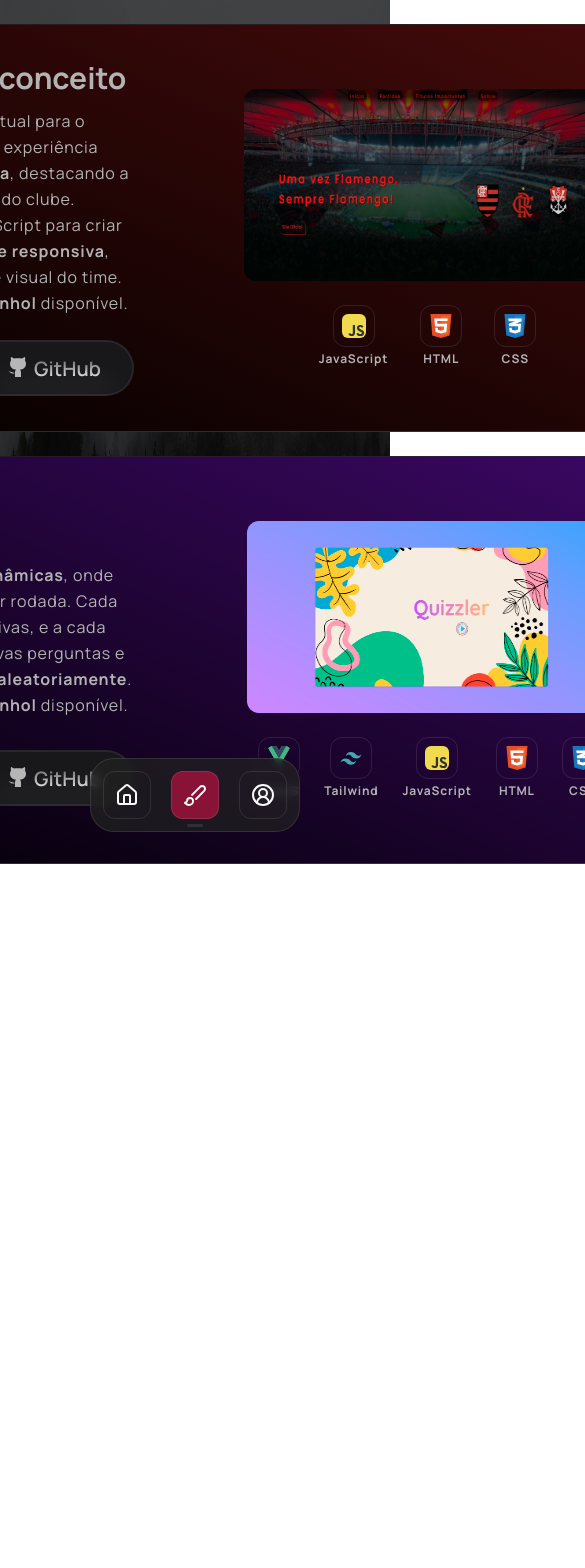
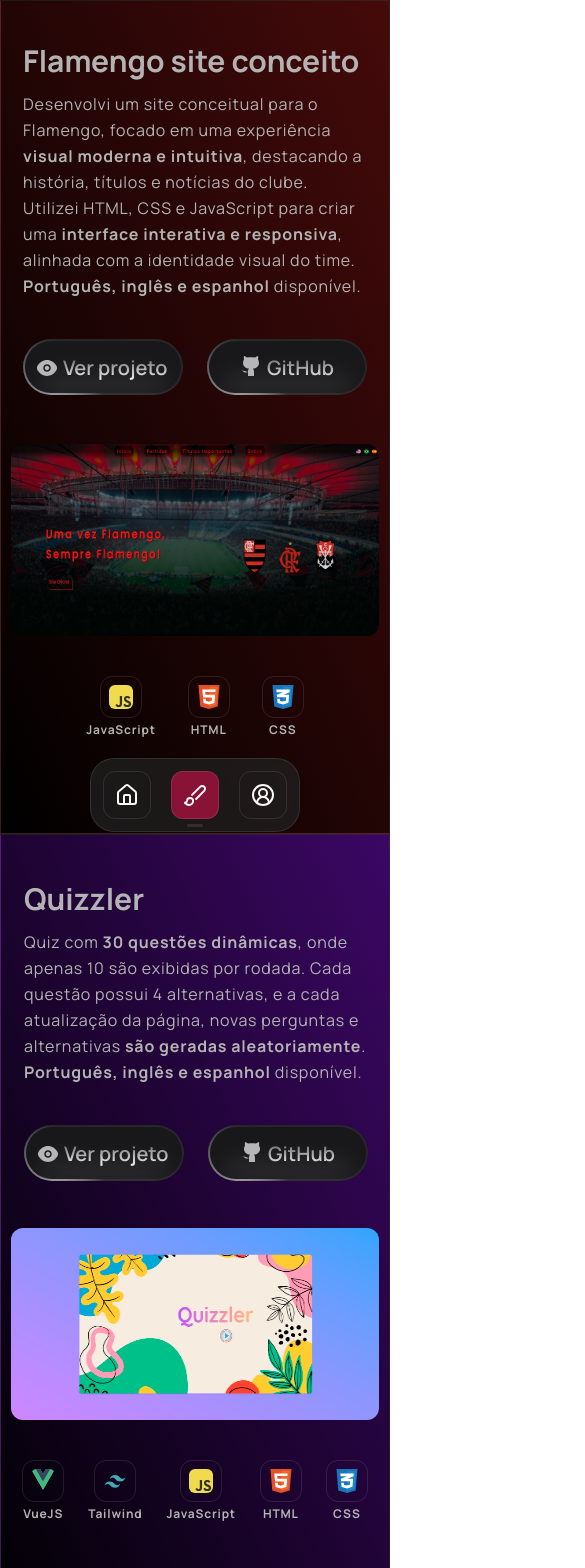
Before and after one commit to Gabriel-augt/portfolio, a Vue app: page /projects in a window 390 px wide. Shown: the top 1568 px of the page, 585 px wide, since content can reach past the window. Before the commit the page ends 864 px from the top, so only its background shows below. Built offline with nearby package versions, Linux system fonts and the light colour scheme.

Commit message:
responsive projects page

```diff
--- a/src/App.vue
+++ b/src/App.vue
@@ -69,7 +69,7 @@ enableUrlStyles();
 
   <main>
 
-    <figure class="absolute bg-gradient-to-tr from-black to-black/95">
+    <figure class="fixed bg-gradient-to-tr from-black to-black/95">
       <img class="w-screen h-screen opacity-30" src="/bg.jpg">
     </figure>
 
@@ -77,7 +77,8 @@ enableUrlStyles();
 
   <footer>
 
-    <div class="fixed z-30 text-xl border bg-black-975 backdrop-blur-sm border-gray-925 text-white-25 rounded-3xl bottom-3 left-2/4 -translate-x-2/4 flex-nowrap">
+    <div class="fixed z-30 text-xl border bg-black-975 backdrop-blur-sm border-gray-925 text-white-25 rounded-3xl bottom-3 left-2/4 -translate-x-2/4 flex-nowrap
+    max-[850px]:h-">
 
       <nav class="z-10 flex flex-row gap-5 p-3 text-xs tracking-wider font-manrope">
 
--- a/src/components/HomeButtons.vue
+++ b/src/components/HomeButtons.vue
@@ -17,7 +17,7 @@ import { Linkedin ,Github } from 'lucide-vue-next';
 
             <div class="absolute inset-0.5 rounded-full bg-zinc-900"></div>
 
-            <div class="absolute bottom-0 w-4/5 transition-all duration-500 -translate-x-1/2 rounded-full opacity-50 left-1/2 h-1/3 bg-white/10 blur-md group-hover:h-2/3 group-hover:opacity-100"></div>
+            <div class="absolute bottom-0 w-4/5 transition-all duration-500 -translate-x-1/2 rounded-full opacity-50 left-1/2 h-1/3 bg-white/10 blur-md group-hover:h-2/3 group-hover:opacity-100 max-lg:opacity-100"></div>
 
             <span class="relative flex flex-row gap-1 mt-px ml-6 text-xl font-semibold text-center text-transparent transition-all duration-200 font-manrope bg-gradient-to-b from-white/25 to-white bg-clip-text">
               <Linkedin fill="#FFF" />
@@ -41,7 +41,7 @@ import { Linkedin ,Github } from 'lucide-vue-next';
 
                     <div class="absolute inset-0.5 rounded-full bg-zinc-900"></div>
 
-                    <div class="absolute bottom-0 w-4/5 transition-all duration-500 -translate-x-1/2 rounded-full opacity-50 left-1/2 h-1/3 bg-white/10 blur-md group-hover:h-2/3 group-hover:opacity-100"></div>
+                    <div class="absolute bottom-0 w-4/5 transition-all duration-500 -translate-x-1/2 rounded-full opacity-50 left-1/2 h-1/3 bg-white/10 blur-md group-hover:h-2/3 group-hover:opacity-100 max-lg:opacity-100"></div>
 
                     <span class="relative flex flex-row gap-1 mt-px ml-8 text-xl font-semibold text-center text-transparent transition-all duration-200 font-manrope bg-gradient-to-b from-white/25 to-white bg-clip-text">
                     <Github fill="#FFF" />
--- a/src/components/Projects.vue
+++ b/src/components/Projects.vue
@@ -3,7 +3,7 @@ import FirstProject from './individual-projects/FirstProject.vue';
 import SecondProject from './individual-projects/SecondProject.vue';
 </script>
 <template>
-    <main class="flex flex-col items-center w-full h-screen font-manrope text-white-75">
+    <main class="flex flex-col items-center w-screen h-screen font-manrope text-white-75">
 
         <FirstProject />
 
--- a/src/components/individual-projects/FirstProject.vue
+++ b/src/components/individual-projects/FirstProject.vue
@@ -2,12 +2,14 @@
 import { Github } from 'lucide-vue-next';
 </script>
 <template>
-    <section class="w-[1200px] flex flex-col items-center justify-center gap-6 h-min z-10">
+    <section class="z-10 flex flex-col items-center justify-center gap-6">
 
         <section class="w-[908px] h-[408px] mt-6 flex flex-row justify-center items-center border
-        border-gray-925 rounded-4xl bg-gradient-to-tr from-black to-red-950">
+        border-gray-925 rounded-4xl bg-gradient-to-tr from-black to-red-950 max-[850px]:mt-0
+        max-[850px]:rounded-none max-[850px]:flex-col max-[850px]:h-[834px] max-[960px]:w-screen z-10">
 
-            <div class="h-full grow flex flex-col justify-center items-start ml-12 rounded-[31px]">
+            <div class="h-full grow flex flex-col justify-center items-start ml-12
+            rounded-[31px] max-[850px]:ml-0 max-[850px]:-mt-6">
                 <h1 class="mb-3 text-3xl font-bold">Flamengo site conceito</h1>
 
                 <p class="text-base max-w-[340px] tracking-wider leading-relaxed">
@@ -19,7 +21,7 @@ import { Github } from 'lucide-vue-next';
 
                 <div class="flex flex-row gap-6">
 
-                    <button class="flex flex-row items-center justify-center gap-4 mt-6">
+                    <button class="flex flex-row items-center justify-center gap-4 mt-6 max-[850px]:mt-10">
 
                         <a href="https://flamengogb.netlify.app" target="_blank"
                         class="relative inline-flex items-center px-20 overflow-hidden transition rounded-full py-7 group bg-zinc-800 ">
@@ -28,13 +30,13 @@ import { Github } from 'lucide-vue-next';
 
                                 <div class="absolute h-[100cqw] w-[100cqw] animate-spin
                                 bg-[conic-gradient(from_0_at_50%_50%,rgba(255,255,255,0.5)_0deg,transparent_60deg,transparent_300deg,rgba(255,255,255,0.5)_360deg)]
-                                opacity-0 transition duration-300 [animation-duration:3s] group-hover:opacity-100"></div>
+                                opacity-0 transition duration-300 [animation-duration:3s] group-hover:opacity-100 max-lg:opacity-100"></div>
 
                                 <div class="absolute inset-0.5 rounded-full bg-zinc-900"></div>
 
-                                <div class="absolute bottom-0 w-4/5 transition-all duration-500 -translate-x-1/2 rounded-full opacity-50 left-1/2 h-1/3 bg-white/10 blur-md group-hover:h-2/3 group-hover:opacity-100"></div>
+                                <div class="absolute bottom-0 w-4/5 transition-all duration-500 -translate-x-1/2 rounded-full opacity-50 left-1/2 h-1/3 bg-white/10 blur-md group-hover:h-2/3 group-hover:opacity-100 max-lg:opacity-100"></div>
 
-                                <span class="relative flex flex-row gap-1 mt-px ml-3 text-xl font-semibold text-center text-transparent transition-all font-manrope bg-gradient-to-b from-white/25 to-white bg-clip-text duration-200a">
+                                <span class="relative flex flex-row gap-1 mt-px ml-3 text-xl font-semibold text-center text-transparent transition-all duration-200 font-manrope bg-gradient-to-b from-white/25 to-white bg-clip-text">
                                     <figure class="w-6 h-6 mt-[2px]">
                                         <img src="/eye.svg">
                                     </figure>
@@ -44,20 +46,20 @@ import { Github } from 'lucide-vue-next';
                         </a>
                     </button>
 
-                    <button class="flex flex-row items-center justify-center gap-4 mt-6">
+                    <button class="flex flex-row items-center justify-center gap-4 mt-6 max-[850px]:mt-10">
                         <a href="https://github.com/Gabriel-augt/flamengo-website" target="_blank"
                         class="relative inline-flex items-center px-20 overflow-hidden transition rounded-full py-7 group bg-zinc-800 ">
                             <div class="absolute inset-0 flex items-center [container-type:inline-size]">
 
                                 <div class="absolute h-[100cqw] w-[100cqw] animate-spin
                                 bg-[conic-gradient(from_0_at_50%_50%,rgba(255,255,255,0.5)_0deg,transparent_60deg,transparent_300deg,rgba(255,255,255,0.5)_360deg)]
-                                opacity-0 transition duration-300 [animation-duration:3s] group-hover:opacity-100"></div>
+                                opacity-0 transition duration-300 [animation-duration:3s] group-hover:opacity-100 max-lg:opacity-100"></div>
 
                                 <div class="absolute inset-0.5 rounded-full bg-zinc-900"></div>
 
-                                <div class="absolute bottom-0 w-4/5 transition-all duration-500 -translate-x-1/2 rounded-full opacity-50 left-1/2 h-1/3 bg-white/10 blur-md group-hover:h-2/3 group-hover:opacity-100"></div>
+                                <div class="absolute bottom-0 w-4/5 transition-all duration-500 -translate-x-1/2 rounded-full opacity-50 left-1/2 h-1/3 bg-white/10 blur-md group-hover:h-2/3 group-hover:opacity-100 max-lg:opacity-100"></div>
 
-                                <span class="relative flex flex-row gap-1 mt-px ml-8 text-xl font-semibold text-center text-transparent transition-all font-manrope bg-gradient-to-b from-white/25 to-white bg-clip-text duration-200a">
+                                <span class="relative flex flex-row gap-1 mt-px ml-8 text-xl font-semibold text-center text-transparent transition-all duration-200 font-manrope bg-gradient-to-b from-white/25 to-white bg-clip-text">
                                 <Github fill="#B6B6B6" />
                                 GitHub
                                 </span>
@@ -68,12 +70,12 @@ import { Github } from 'lucide-vue-next';
 
             </div>
 
-            <section class="flex flex-col items-center justify-center h-full gap-6 grow">
+            <section class="flex flex-col items-center justify-center h-full gap-6 grow max-[850px]:-mt-28">
                 <figure>
                     <img class="w-[368px] h-[192px] rounded-xl" src="/flamengo-print.png">
                 </figure>
 
-                <div class="flex flex-row gap-8 font-bold tracking-wider">
+                <div class="flex flex-row gap-8 font-bold tracking-wider max-[850px]:mt-4">
 
                     <div class="flex flex-col items-center">
                         <figure class="p-2 border rounded-xl border-gray-925 hover:bg-black-925">
--- a/src/components/individual-projects/SecondProject.vue
+++ b/src/components/individual-projects/SecondProject.vue
@@ -2,12 +2,15 @@
 import { Github } from 'lucide-vue-next';
 </script>
 <template>
-    <section class="w-[1200px] flex flex-col items-center justify-center gap-6 h-min z-10">
+
+    <section class="z-10 flex flex-col items-center justify-center gap-6 h-min">
 
         <section class="w-[908px] h-[408px] mt-6 flex flex-row justify-center items-center border
-        border-gray-925 rounded-4xl bg-gradient-to-tr from-black to-purple-950">
+        border-gray-925 rounded-4xl bg-gradient-to-tr from-black to-purple-950 max-[850px]:mt-0
+         max-[850px]:rounded-none max-[850px]:flex-col max-[850px]:h-[834px] max-[960px]:w-screen z-10">
 
-            <div class="h-full grow flex flex-col justify-center items-start ml-12 rounded-[31px]">
+            <div class="h-full grow flex flex-col justify-center items-start ml-12 rounded-[31px]
+            max-[344px]:ml-2 max-[850px]:ml-4 max-[850px]:-mb-48 max-[850px]:-mt-24">
                 <h1 class="mb-3 text-3xl font-bold">Quizzler</h1>
 
                 <p class="text-base max-w-[358px] tracking-wider leading-relaxed">
@@ -17,9 +20,9 @@ import { Github } from 'lucide-vue-next';
                     <strong>Português, inglês e espanhol</strong> disponível.
                 </p>
 
-                <div class="flex flex-row gap-6">
+                <div class="flex flex-row gap-6 max-[344px]:-ml-2">
 
-                    <button class="flex flex-row items-center justify-center gap-4 mt-8">
+                    <button class="flex flex-row items-center justify-center gap-4 mt-10">
 
                         <a href="https://quiizzler.netlify.app/" target="_blank"
                         class="relative inline-flex items-center px-20 overflow-hidden transition rounded-full py-7 group bg-zinc-800 ">
@@ -28,13 +31,13 @@ import { Github } from 'lucide-vue-next';
 
                                 <div class="absolute h-[100cqw] w-[100cqw] animate-spin
                                 bg-[conic-gradient(from_0_at_50%_50%,rgba(255,255,255,0.5)_0deg,transparent_60deg,transparent_300deg,rgba(255,255,255,0.5)_360deg)]
-                                opacity-0 transition duration-300 [animation-duration:3s] group-hover:opacity-100"></div>
+                                opacity-0 transition duration-300 [animation-duration:3s] group-hover:opacity-100 max-lg:opacity-100"></div>
 
                                 <div class="absolute inset-0.5 rounded-full bg-zinc-900"></div>
 
-                                <div class="absolute bottom-0 w-4/5 transition-all duration-500 -translate-x-1/2 rounded-full opacity-50 left-1/2 h-1/3 bg-white/10 blur-md group-hover:h-2/3 group-hover:opacity-100"></div>
+                                <div class="absolute bottom-0 w-4/5 transition-all duration-500 -translate-x-1/2 rounded-full opacity-50 left-1/2 h-1/3 bg-white/10 blur-md group-hover:h-2/3 group-hover:opacity-100 max-lg:opacity-100"></div>
 
-                                <span class="relative flex flex-row gap-1 mt-px ml-3 text-xl font-semibold text-center text-transparent transition-all font-manrope bg-gradient-to-b from-white/25 to-white bg-clip-text duration-200a">
+                                <span class="relative flex flex-row gap-1 mt-px ml-3 text-xl font-semibold text-center text-transparent transition-all duration-200 font-manrope bg-gradient-to-b from-white/25 to-white bg-clip-text">
                                     <figure class="w-6 h-6 mt-[2px]">
                                         <img src="/eye.svg">
                                     </figure>
@@ -44,20 +47,20 @@ import { Github } from 'lucide-vue-next';
                         </a>
                     </button>
 
-                    <button class="flex flex-row items-center justify-center gap-4 mt-8">
+                    <button class="flex flex-row items-center justify-center gap-4 mt-10">
                         <a href="https://github.com/Gabriel-augt/quizzler" target="_blank"
                         class="relative inline-flex items-center px-20 overflow-hidden transition rounded-full py-7 group bg-zinc-800 ">
                             <div class="absolute inset-0 flex items-center [container-type:inline-size]">
 
                                 <div class="absolute h-[100cqw] w-[100cqw] animate-spin
                                 bg-[conic-gradient(from_0_at_50%_50%,rgba(255,255,255,0.5)_0deg,transparent_60deg,transparent_300deg,rgba(255,255,255,0.5)_360deg)]
-                                opacity-0 transition duration-300 [animation-duration:3s] group-hover:opacity-100"></div>
+                                opacity-0 transition duration-300 [animation-duration:3s] group-hover:opacity-100 max-lg:opacity-100"></div>
 
                                 <div class="absolute inset-0.5 rounded-full bg-zinc-900"></div>
 
-                                <div class="absolute bottom-0 w-4/5 transition-all duration-500 -translate-x-1/2 rounded-full opacity-50 left-1/2 h-1/3 bg-white/10 blur-md group-hover:h-2/3 group-hover:opacity-100"></div>
+                                <div class="absolute bottom-0 w-4/5 transition-all duration-500 -translate-x-1/2 rounded-full opacity-50 left-1/2 h-1/3 bg-white/10 blur-md group-hover:h-2/3 group-hover:opacity-100 max-lg:opacity-100"></div>
 
-                                <span class="relative flex flex-row gap-1 mt-px ml-8 text-xl font-semibold text-center text-transparent transition-all font-manrope bg-gradient-to-b from-white/25 to-white bg-clip-text duration-200a">
+                                <span class="relative flex flex-row gap-1 mt-px ml-8 text-xl font-semibold text-center text-transparent transition-all duration-200 font-manrope bg-gradient-to-b from-white/25 to-white bg-clip-text">
                                 <Github fill="#B6B6B6" />
                                 GitHub
                                 </span>
@@ -68,12 +71,12 @@ import { Github } from 'lucide-vue-next';
 
             </div>
 
-            <section class="flex flex-col items-center justify-center h-full gap-6 grow">
+            <section class="flex flex-col items-center justify-center h-full gap-6 grow max-[850px]:-mt-12">
                 <figure>
                     <img class="w-[368px] h-[192px] rounded-xl" src="/quizzler-print.png">
                 </figure>
 
-                <div class="flex flex-row gap-6 font-bold tracking-wider">
+                <div class="flex flex-row gap-6 font-bold tracking-wider max-[850px]:mt-4">
 
                     <div class="flex flex-col items-center">
                         <figure class="p-2 border rounded-xl border-gray-925 hover:bg-black-925">
```
